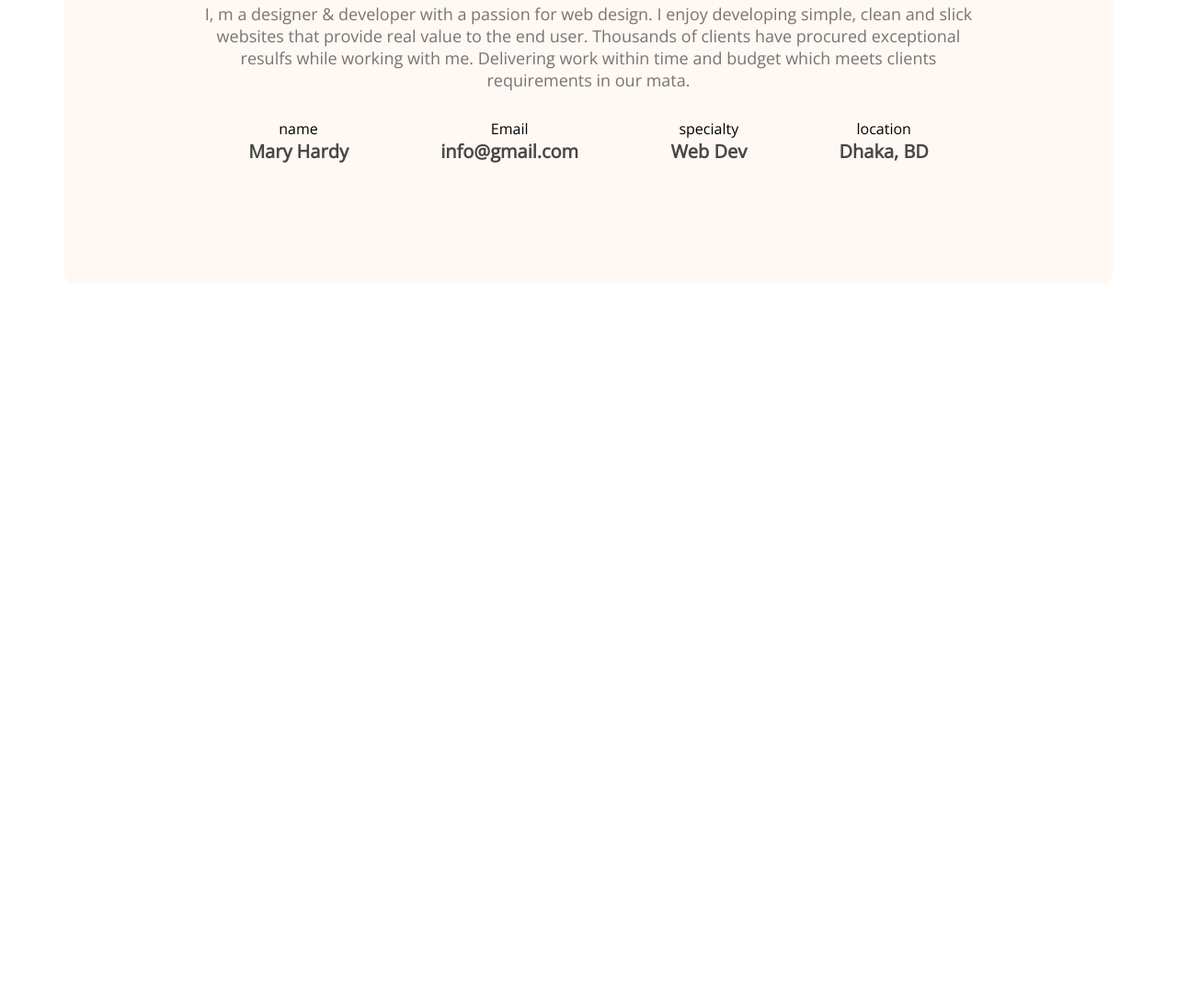
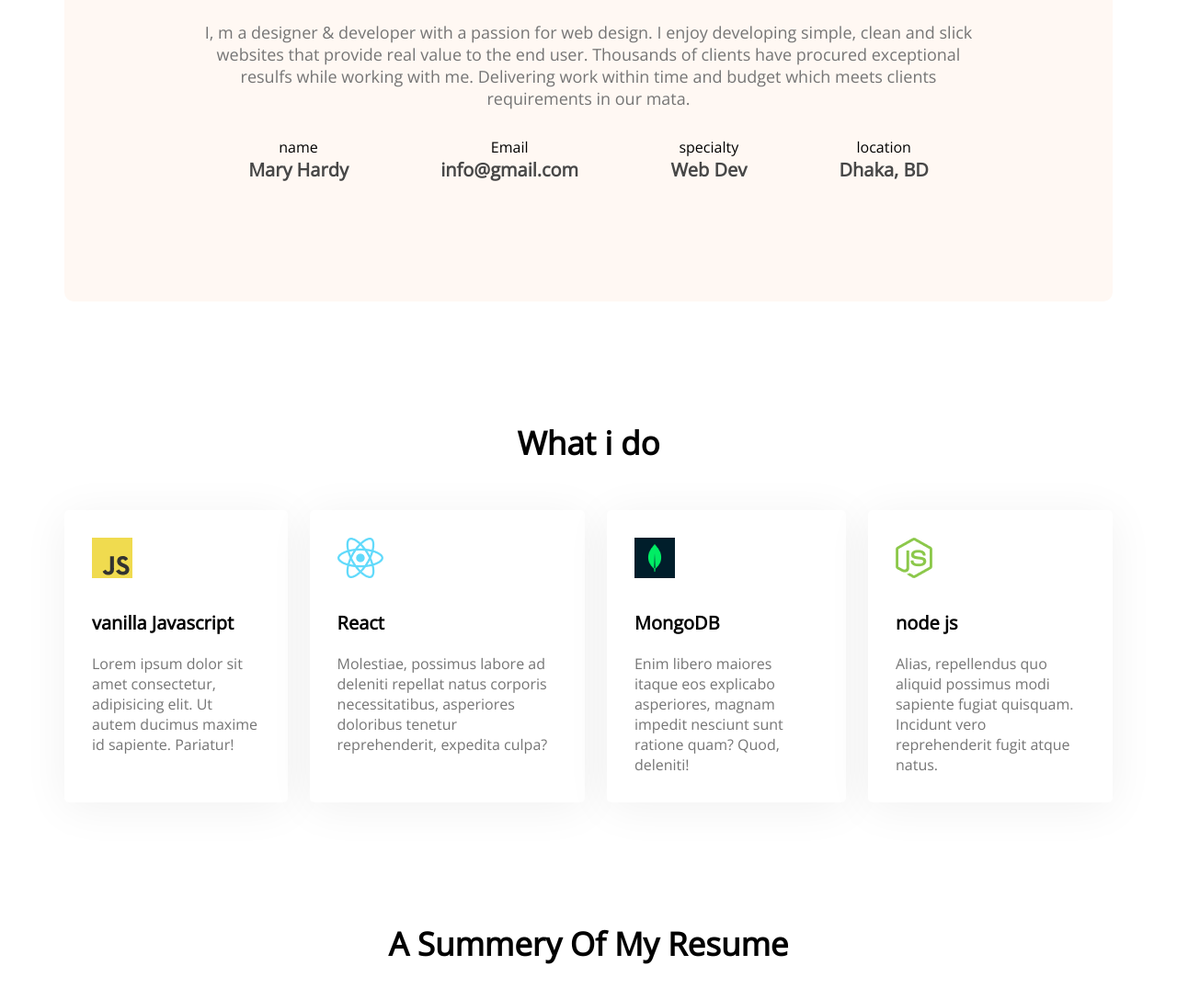
Before and after one commit to Ruhanitamanna/my-portfolio, a plain HTML site: page index.html in a window 1280 px wide. Shown: the part 1196-2284 px from the top of the page at 92% size. Before the commit the page ends 1504 px from the top, so only its background shows below. Drawn offline with nearby package versions, Linux system fonts and the light colour scheme.

Commit message:
added skill content

```diff
--- a/index.html
+++ b/index.html
@@ -53,6 +53,39 @@
                    </div>
                 </div>
             </section>
+            <!-- what i do section -->
+            <section what-i-do>
+                <h3 class="section-title">What i do</h3>
+                <!-- .skill-container>.skill*4>img+p.skill-title+p.skill-description>lorem15 -->
+
+                <div class="skill-container">
+                    <div class="skill">
+                        <img src="images/icons/js.png" alt="">
+                        <p class="skill-title">vanilla Javascript</p>
+                        <p class="skill-description">Lorem ipsum dolor sit amet consectetur, adipisicing elit. Ut autem ducimus maxime id sapiente. Pariatur!</p>
+                    </div>
+                    <div class="skill">
+                        <img src="images/icons/react.png" alt="">
+                        <p class="skill-title">React</p>
+                        <p class="skill-description">Molestiae, possimus labore ad deleniti repellat natus corporis necessitatibus, asperiores doloribus tenetur reprehenderit, expedita culpa?</p>
+                    </div>
+                    <div class="skill">
+                        <img src="images/icons/mongo.png" alt="">
+                        <p class="skill-title">MongoDB</p>
+                        <p class="skill-description">Enim libero maiores itaque eos explicabo asperiores, magnam impedit nesciunt sunt ratione quam? Quod, deleniti!</p>
+                    </div>
+                    <div class="skill">
+                        <img src="images/icons/nodejs.png" alt="">
+                        <p class="skill-title">node js</p>
+                        <p class="skill-description">Alias, repellendus quo aliquid possimus modi sapiente fugiat quisquam. Incidunt vero reprehenderit fugit atque natus.</p>
+                    </div>
+                </div>
+
+            </section>
+            <!-- resume section -->
+            <section class="resume">
+                <h3 class="section-title">A Summery Of My Resume</h3>
+            </section>
          </main>
     <footer>
 
--- a/styles/portfolio.css
+++ b/styles/portfolio.css
@@ -70,6 +70,10 @@ nav li {
 main{
     max-width: 1140px;
     margin: 0 auto;
+
+}
+section{
+    margin-top: 130px;
 }
   /* about sections style */
   .about{
@@ -82,10 +86,10 @@ main{
   }
   .section-title{
 
-
+   text-align: center;
     font-weight: 700;
     font-size: 35px;
-    margin-bottom: 30px;
+    margin-bottom: 50px;
   }
   .section-description{
     color: #757575;
@@ -107,3 +111,27 @@ main{
     color: #474747;
 
   }
+  /* what i do styles */
+  .what-i-do{
+    margin-top: 130px;
+  }
+
+  .skill-container{
+    display: flex;
+    gap: 24px;
+  }
+  .skill{
+    background: #FFFFFF;
+    box-shadow: 0px 6px 50px rgba(0,0,0,0.06);
+    border-radius: 5px;
+    padding: 30px;
+  }
+  .skill-title{
+    font-weight: 700;
+    font-size: 20px;
+    margin-top: 30px;
+    margin-bottom: 20px;
+
+  }
+  .skill-description{ color: #757575;}
+  /* Resume styles */
```
